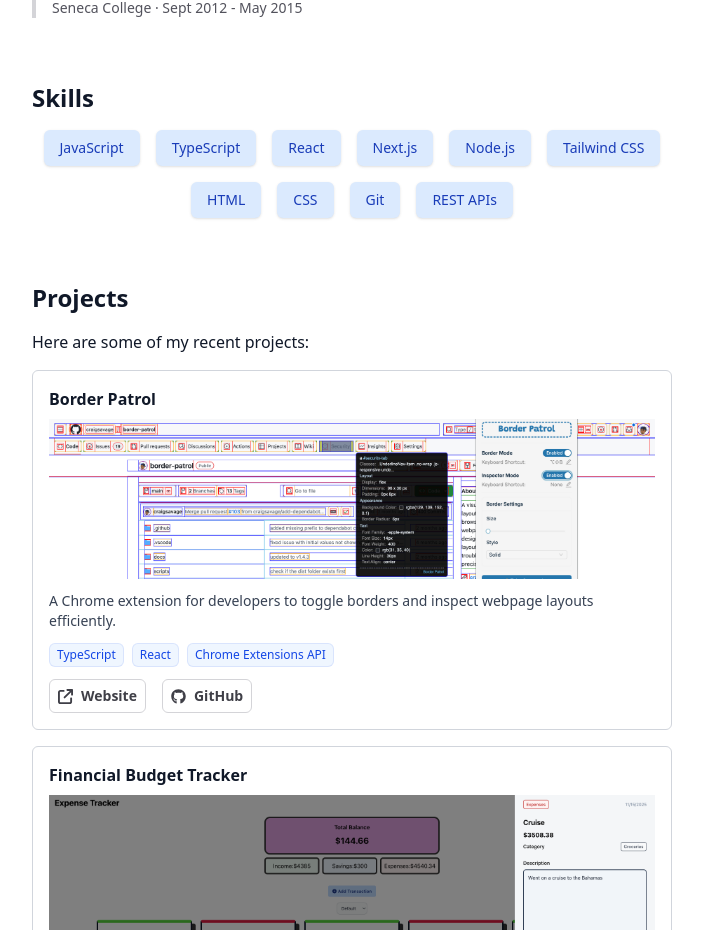
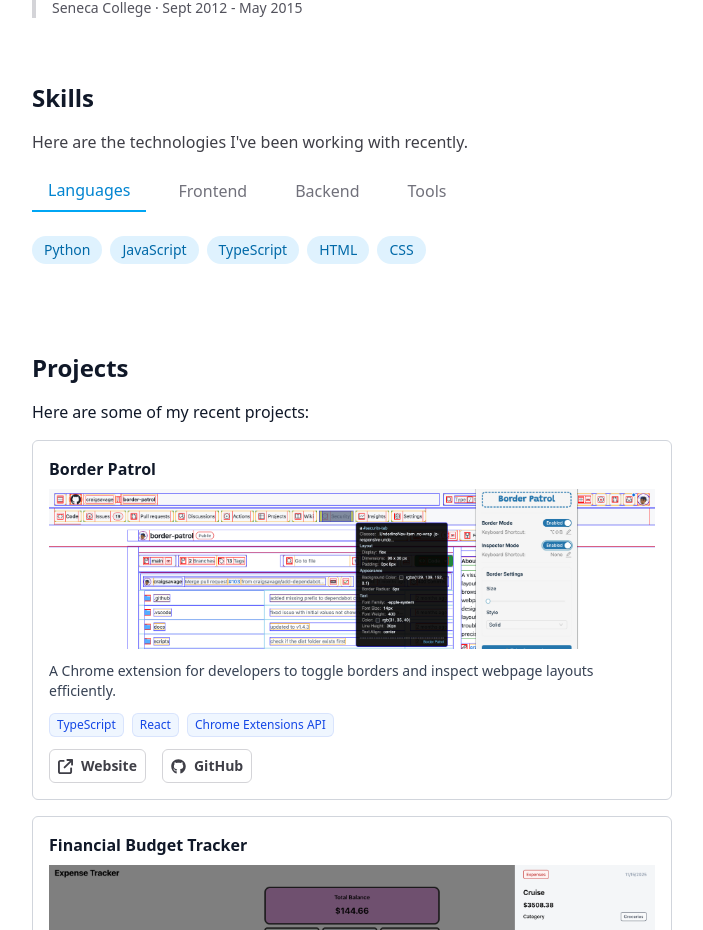
Before and after one commit to craigsavage/craig-portfolio, a Next.js app: page / in a window 1280 px wide. Shown: the part 932-1862 px from the top of the page, without its empty margins (288-991 px from the left). Built offline with nearby package versions, Linux system fonts and the light colour scheme.

Commit message:
added a new tabbed display for the skills

```diff
--- a/src/app/globals.css
+++ b/src/app/globals.css
@@ -14,3 +14,18 @@ html body {
 body {
   font-family: Arial, Helvetica, sans-serif;
 }
+
+@keyframes fadeIn {
+  from {
+    opacity: 0;
+    transform: translateY(4px);
+  }
+  to {
+    opacity: 1;
+    transform: translateY(0);
+  }
+}
+
+.animate-fadeIn {
+  animation: fadeIn 0.3s ease-in;
+}
--- /dev/null
+++ b/src/components/Tabs.tsx
@@ -0,0 +1,81 @@
+'use client';
+
+import { useState } from 'react';
+
+type Tab = {
+  id: string;
+  label: string;
+  items: string[];
+};
+
+interface TabsProps {
+  tabs: Tab[];
+}
+
+interface TabHeadersProps {
+  tabs: Tab[];
+  active: string;
+  setActive: (id: string) => void;
+}
+
+interface TabContentProps {
+  tabs: Tab[];
+  active: string;
+}
+
+/** Tabs Component */
+export default function Tabs({ tabs }: TabsProps) {
+  const [active, setActive] = useState(tabs[0].id);
+
+  return (
+    <div className='w-full'>
+      <TabHeaders tabs={tabs} active={active} setActive={setActive} />
+      <TabContent tabs={tabs} active={active} />
+    </div>
+  );
+}
+
+/** Tab Headers Component */
+export function TabHeaders({ tabs, active, setActive }: TabHeadersProps) {
+  return (
+    <div className='flex space-x-4 '>
+      {tabs.map(tab => (
+        <button
+          key={tab.id}
+          className={`pb-2 px-4 font-medium ${
+            active === tab.id
+              ? 'border-b-2 border-sky-500 text-sky-600'
+              : 'text-zinc-500 hover:text-zinc-800 dark:text-zinc-400 dark:hover:text-zinc-200'
+          }`}
+          onClick={() => setActive(tab.id)}
+        >
+          {tab.label}
+        </button>
+      ))}
+    </div>
+  );
+}
+
+/** Tab Content Component */
+export function TabContent({ tabs, active }: TabContentProps) {
+  return (
+    <div className='py-6'>
+      {tabs.map(tab =>
+        active === tab.id ? (
+          <div key={tab.id} className='animate-fadeIn'>
+            <div className='flex flex-wrap gap-2'>
+              {tab.items.map(skill => (
+                <span
+                  key={skill}
+                  className='inline-flex items-center rounded-full bg-sky-100 px-3 py-1 text-sm font-medium text-sky-700 dark:bg-sky-700/20 dark:text-sky-300'
+                >
+                  {skill}
+                </span>
+              ))}
+            </div>
+          </div>
+        ) : null
+      )}
+    </div>
+  );
+}
--- a/src/sections/Skills.tsx
+++ b/src/sections/Skills.tsx
@@ -1,33 +1,45 @@
 import SectionWrapper from '@/components/SectionWrapper';
+import Tabs from '@/components/Tabs';
 
 const skills = [
-  'JavaScript',
-  'TypeScript',
-  'React',
-  'Next.js',
-  'Node.js',
-  'Tailwind CSS',
-  'HTML',
-  'CSS',
-  'Git',
-  'REST APIs',
-  // Add more skills as desired
+  {
+    id: 'languages',
+    label: 'Languages',
+    items: ['Python', 'JavaScript', 'TypeScript', 'HTML', 'CSS'],
+  },
+  {
+    id: 'frontend',
+    label: 'Frontend',
+    items: ['React', 'Next.js', 'Angular', 'Tailwind CSS', 'Vite'],
+  },
+  {
+    id: 'backend',
+    label: 'Backend',
+    items: [
+      'Django',
+      'Node.js',
+      'Express',
+      'Postgres',
+      'AWS',
+      'Supabase',
+      'Redis',
+    ],
+  },
+  {
+    id: 'tools',
+    label: 'Tools',
+    items: ['Docker', 'Git', 'Figma', 'Vercel', 'Ansible', 'Jenkins'],
+  },
 ];
 
 /** Skills Section Component */
 export default function Skills() {
   return (
     <SectionWrapper id='skills' title='Skills'>
-      <ul className='flex flex-wrap justify-center gap-4'>
-        {skills.map(skill => (
-          <li
-            key={skill}
-            className='px-4 py-2 rounded-md bg-blue-100 text-blue-800 dark:bg-blue-900 dark:text-blue-200 text-sm font-medium shadow'
-          >
-            {skill}
-          </li>
-        ))}
-      </ul>
+      <p className='mb-6 text-zinc-700 dark:text-zinc-300'>
+        Here are the technologies I&apos;ve been working with recently.
+      </p>
+      <Tabs tabs={skills} />
     </SectionWrapper>
   );
 }
```
